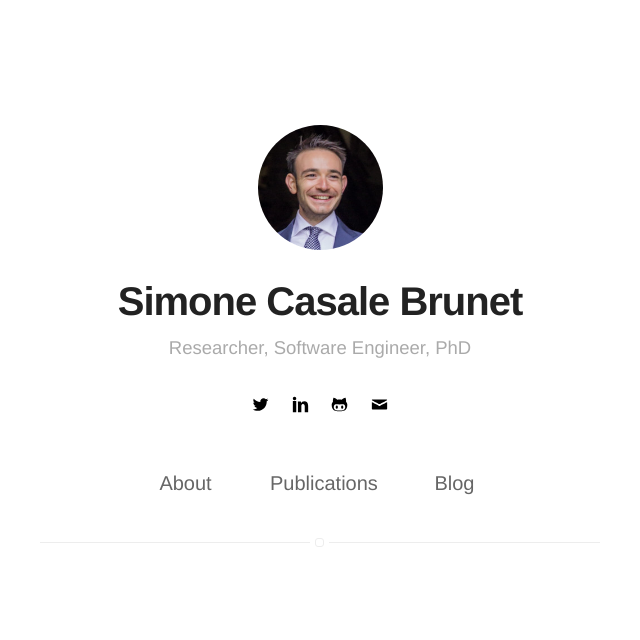
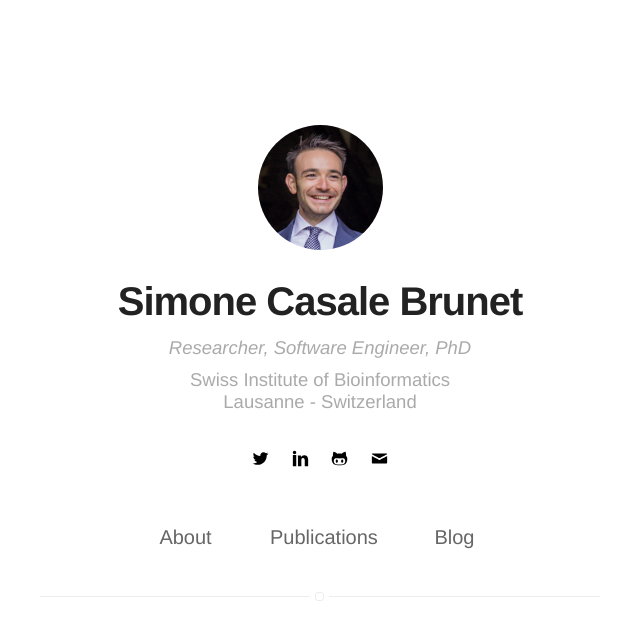
Before and after one commit to casalebrunet/casalebrunet.github.io, a Jekyll site: the page built from index.html, in a window 1280 px wide. Shown: the top 640 px of the page, without its empty margins (320-960 px from the left). Built offline with Jekyll 4.4.1, drawn with Linux system fonts in a browser that asks for light colours.

Commit message:
add address

```diff
--- a/_config.yml
+++ b/_config.yml
@@ -1,6 +1,7 @@
 # main text of home
 name: Simone Casale Brunet
 bio: Researcher, Software Engineer, PhD
+address: Swiss Institute of Bioinformatics<br> Lausanne - Switzerland
 
 # twitter summary info
 description: My website, that's all
--- a/_includes/header.html
+++ b/_includes/header.html
@@ -18,6 +18,7 @@
 
         <h1 class="title">{{ site.name }}</h1>
         <h2 class="description">{{ site.bio }}</h2>
+        <h2 class="address">{{ site.address }}</h2>
 
         {% include social-links.html %}
     </header>
--- a/_sass/components/header.sass
+++ b/_sass/components/header.sass
@@ -21,7 +21,20 @@
         font-size: 4rem
         margin: 0 0 13px
 
+
     > .description
+        font-size: 1.85rem
+        font-weight: 300
+        font-style: italic
+        color: $gama
+        width: 70%
+        margin: 0 auto 10px
+
+        // if you put some links in your bio. ;)
+        a
+            font-weight: 200
+
+    > .address
         font-size: 1.85rem
         font-weight: 300
         font-style: normal
```
Also changed, not shown: assets/screen-shot.png (deleted).
